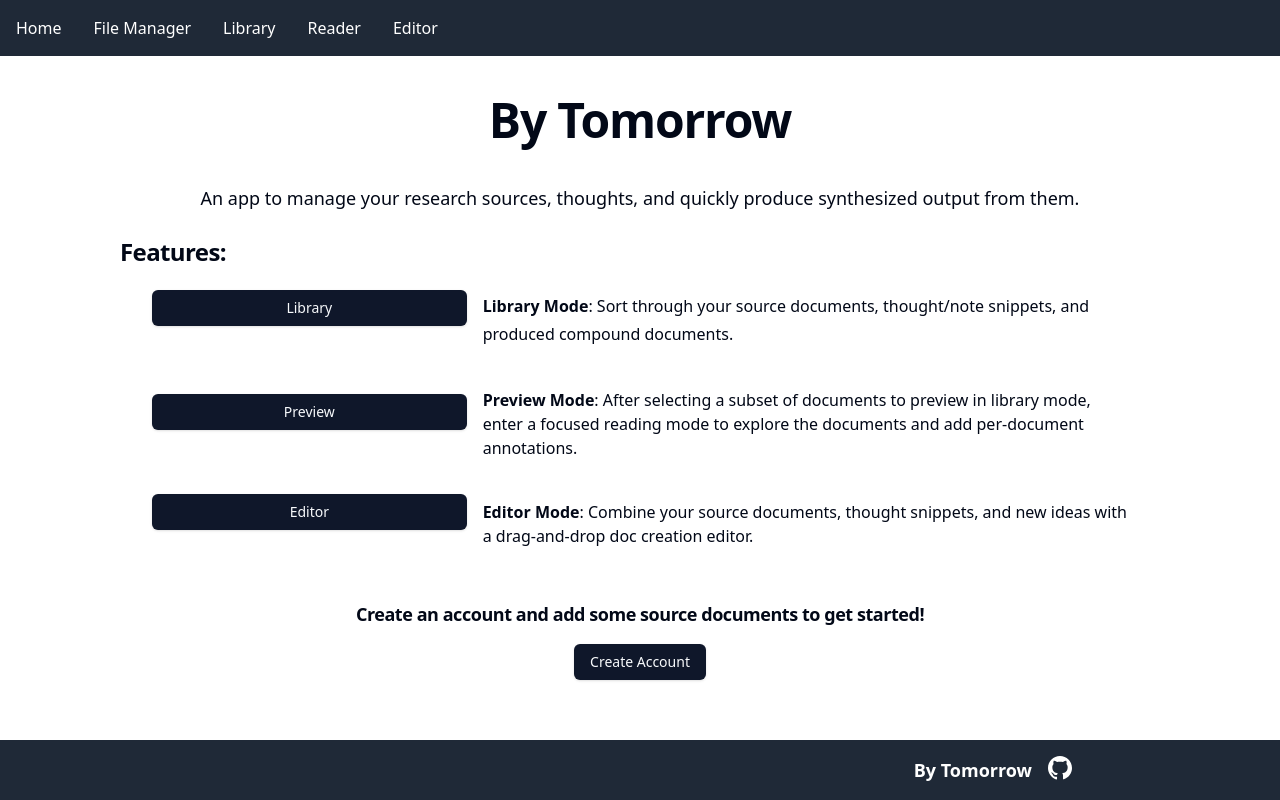
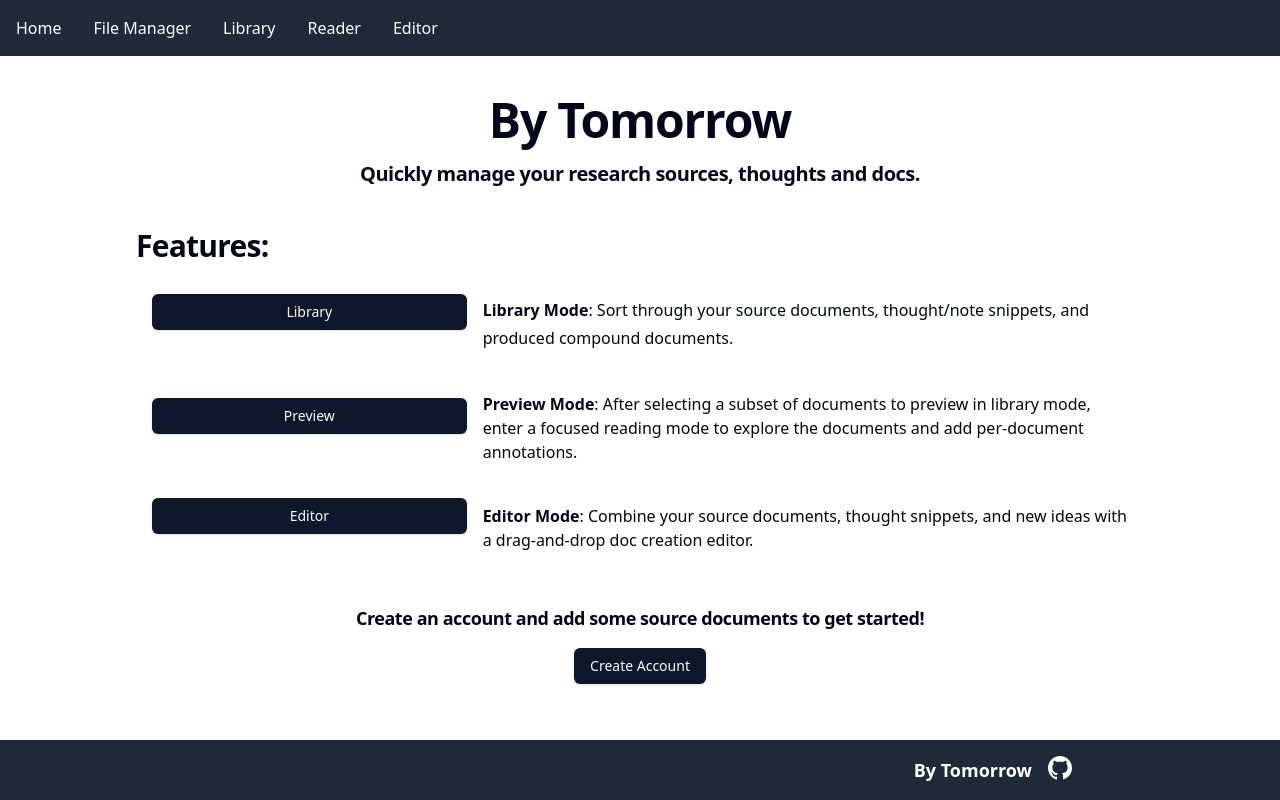
Before and after one commit to drothermel/by-tomorrow-app, a SvelteKit app in the folder by-tomorrow/: page / in a window 1280 px wide. Built offline with nearby package versions, Linux system fonts and the light colour scheme.

Commit message:
fiddle with landing page layout some more

```diff
--- a/by-tomorrow/src/routes/+page.svelte
+++ b/by-tomorrow/src/routes/+page.svelte
@@ -5,16 +5,15 @@
 <div class="container flex flex-col mx-auto px-4 py-4 sm:px-6 lg:px-20">
 	<!--Header-->
 	<div class="flex flex-col mx-auto p-6">
-		<h1 class="text-5xl font-bold mb-4 text-center">By Tomorrow</h1>
-		<p class="text-lg mx-auto text-center px-4">
-			An app to manage your research sources, thoughts, and quickly produce
-			synthesized output from them.
-		</p>
+		<h1 class="text-center">By Tomorrow</h1>
+		<h4 class="mx-auto text-center py-4 px-8 sm:px-10 lg:px-20">
+			Quickly manage your research sources, thoughts and docs.
+		</h4>
 	</div>
 
 	<!--Descriptions-->
 	<div class="flex flex-col mx-auto px-4 sm:px-6 lg:px-10">
-		<h3 class="text-2xl font-semibold mb-0">Features:</h3>
+		<h2 class="text-left border-b-0 font-semibold px-4 mb-0">Features:</h2>
 		<!--Mode Options-->
 		<div class="flex flex-col mx-auto gap-y-4 gap-x-8 px-4 sm:px-6 lg:px-8">
 			<!-- Library Mode-->
```
